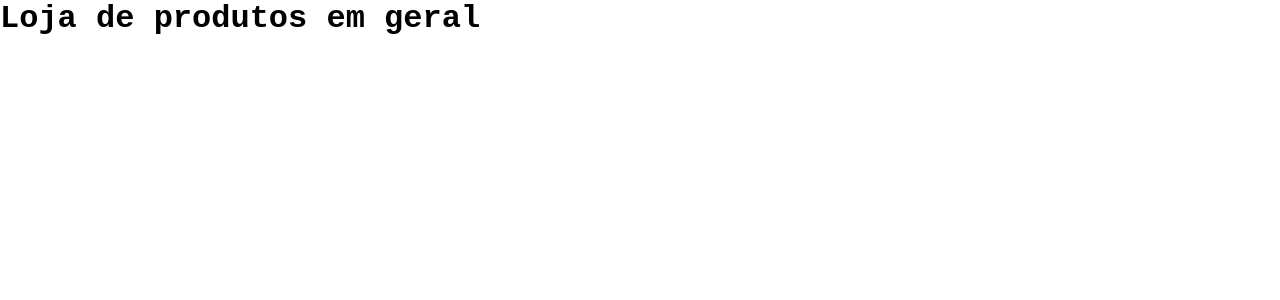
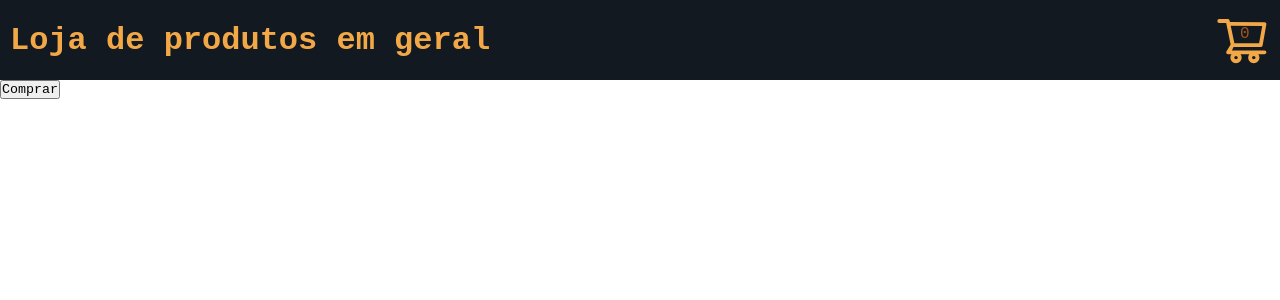
Before and after one commit to tobiasramos/general-product-store, a Next.js app: page / in a window 1280 px wide. Shown: the top 300 px of the page. Built offline with nearby package versions, Linux system fonts and the light colour scheme; no server answers.

Commit message:
Criando o cabeçalho já com o contador

```diff
--- a/package.json
+++ b/package.json
@@ -9,7 +9,9 @@
     "lint": "next lint"
   },
   "dependencies": {
+    "@ant-design/icons": "^5.3.0",
     "antd": "^5.14.2",
+    "axios": "^1.6.7",
     "next": "14.1.0",
     "react": "^18",
     "react-dom": "^18",
--- /dev/null
+++ b/src/app/components/header/page.module.css
@@ -0,0 +1,30 @@
+.header {
+    display: flex;
+    align-items: center;
+    justify-content: space-between;
+    height: 80px;
+    padding: 10px;
+    color: #F3A847;
+    background-color: #131921;
+}
+
+.iconCartContainer {
+    position: relative;
+}
+
+.cartCount {
+    position: absolute;
+    top: 40%;
+    left: 55%;
+    z-index: 2;
+    transform: translate(-50%, -50%);
+    color: #A25515;
+    padding: 2px;
+    font-size: 16px;
+    border-radius: 50%;
+}
+
+.iconCart {
+    position: relative;
+    font-size: 56px;
+}
--- /dev/null
+++ b/src/app/components/header/page.tsx
@@ -0,0 +1,20 @@
+"use client";
+import { ShoppingCartOutlined } from "@ant-design/icons";
+import styles from "./page.module.css";
+import { useStore } from "../../store";
+
+const Header = () => {
+  const count = useStore((state) => state.count);
+  return (
+    <header className={styles.header}>
+      <h1>Loja de produtos em geral</h1>
+      <div className={styles.iconCartContainer}>
+        <span className={styles.cartCount}>{count}</span>
+        <ShoppingCartOutlined
+          className={styles.iconCart}
+        ></ShoppingCartOutlined>
+      </div>
+    </header>
+  );
+};
+export default Header;
--- a/src/app/page.tsx
+++ b/src/app/page.tsx
@@ -1,9 +1,27 @@
+"use client";
+import Header from "./components/header/page";
 import "./globals.css";
+import axios from "axios";
+import { useStore } from "./store";
 
 export default function Home() {
+  const { inc } = useStore();
+
+  const handleIncrement = () => {
+    inc();
+  };
+  axios
+    .get("https://dummyjson.com/products")
+    .then((response) => {
+      console.log(response.data);
+    })
+    .catch((error) => {
+      console.log("Erro ao buscar os dados: " + error);
+    });
   return (
     <>
-      <h1>Loja de produtos em geral</h1>
+      <Header />
+      <button onClick={handleIncrement}>Comprar</button>
     </>
   );
 }
--- /dev/null
+++ b/src/app/store.ts
@@ -0,0 +1,13 @@
+import { create } from "zustand";
+interface StoreState {
+  count: number;
+}
+
+interface StoreActions {
+  inc: () => void;
+}
+
+export const useStore = create<StoreState & StoreActions>((set) => ({
+  count: 0,
+  inc: () => set((state: any) => ({ count: state.count + 1 })),
+}));
```
Also changed, not shown: 1 other file (tests, documents, lock files or other folders).
